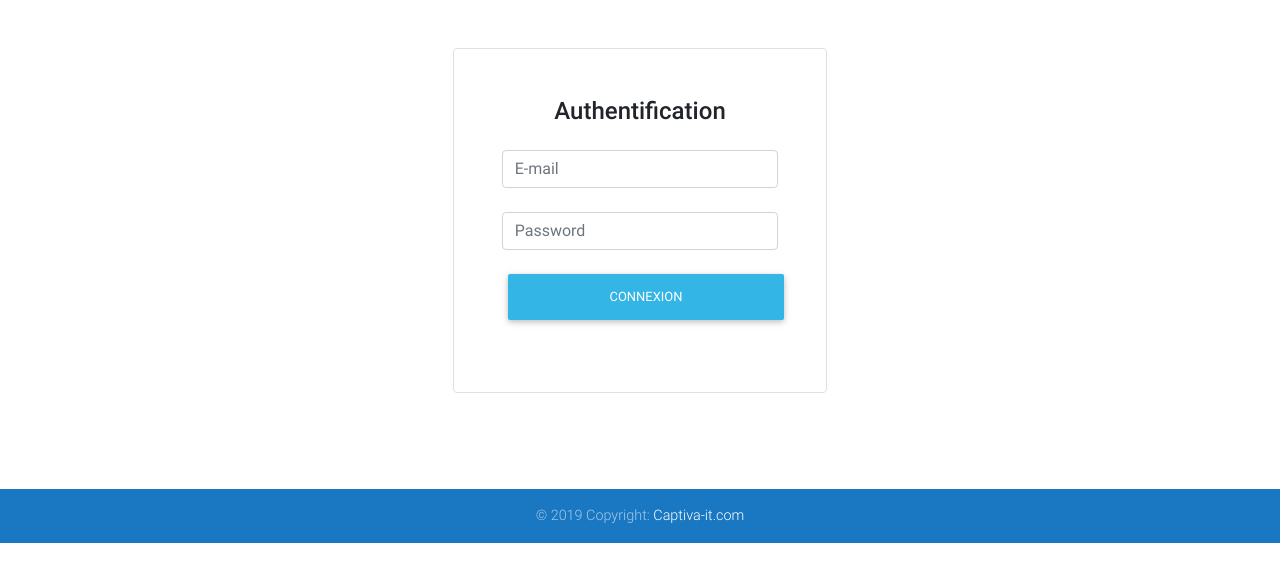
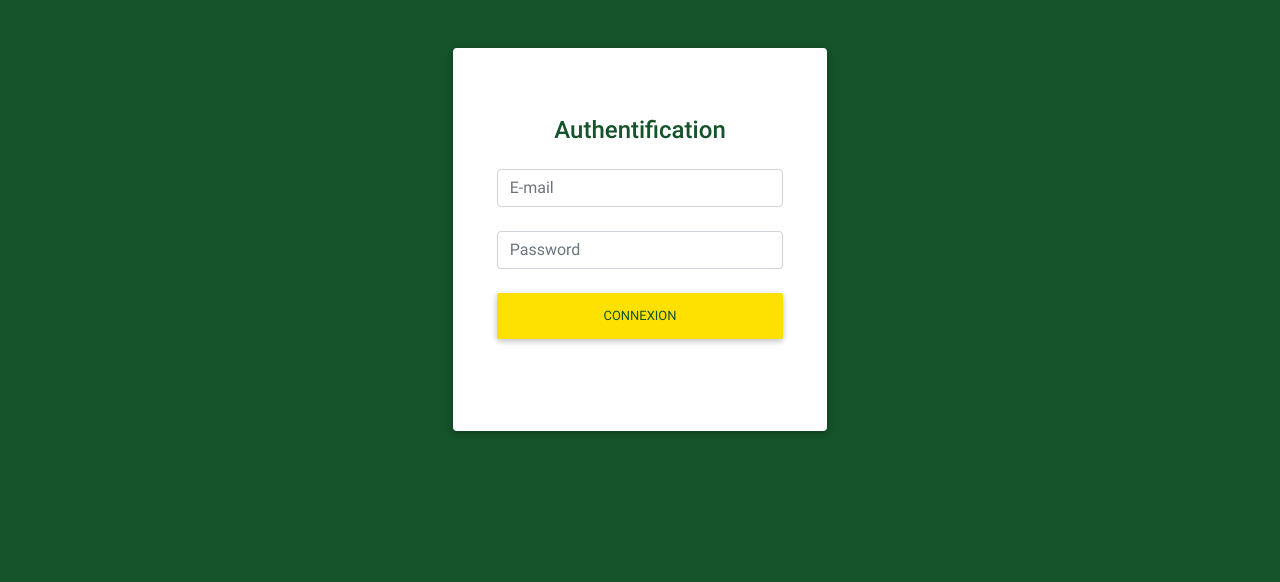
Before and after one commit to Captiva-IT/iTec-Template, a plain HTML site: page signin.html in a window 1280 px wide. Drawn offline with Linux system fonts and the light colour scheme.

Commit message:
Signin coloration ondemande

```diff
--- a/css/style.css
+++ b/css/style.css
@@ -1,6 +1,7 @@
 .view {
-    background: url("https://mdbootstrap.com/img/Photos/Others/img (40).jpg")no-repeat center center;
+    /* background: url("https://mdbootstrap.com/img/Photos/Others/img (40).jpg")no-repeat center center; */
     background-size: cover;
+    background-color: #15532a;
 }
 
 .notification{
@@ -33,7 +34,16 @@ body,
 }
 
 .navbar.navbar-dark .breadcrumb .nav-item.active>.nav-link, .navbar.navbar-dark .navbar-nav .nav-item.active>.nav-link{
-    background-color: #ffe100
+    background-color: #ffe100;
+    color: #15532a;
+}
+
+.btn-connexion{
+    background-color: #ffe100 !important;
+    color: #15532a;
+}
+.btn-info:not([disabled]):not(.disabled).active, .btn-info:not([disabled]):not(.disabled):active, .show>.btn-info.dropdown-toggle{
+    background-color: #ffe100 !important;
 }
 
 .cursor{
@@ -45,3 +55,7 @@ body,
     color: white;
     font-size: 30px;
 }
+
+.green-mac{
+    color: #15532a !important;
+}
--- a/signin.html
+++ b/signin.html
@@ -16,7 +16,7 @@
     <link href="css/style.css" rel="stylesheet">
 </head>
 
-<body>
+<body class="view">
 
     <!--Main Layout-->
     <main class="py-5 px-5">
@@ -26,20 +26,32 @@
             <div class="row mb-5 justify-content-around">
                 <!-- Default form login -->
                 <div class="col-lg-4 col-md-4">
-                    <form class="text-center rounded mb-0 border border-light p-5" action="#!">
+                    <!-- Card -->
+                    <div class="card">
+                        <!-- Card content -->
+                        <div class="card-body">
 
-                        <p class="h4 mb-4">Authentification</p>
+                            <form class="bg-white text-center  mb-0 px-4 py-5" action="#!">
+
+                                <p class="h4 mb-4"><span class="green-mac">Authentification</span></p>
 
                                 <!-- Email -->
-                        <input type="email" id="defaultLoginFormEmail" class="form-control mb-4" placeholder="E-mail">
+                                <input type="email" id="defaultLoginFormEmail" class="form-control mb-4"
+                                    placeholder="E-mail">
 
                                 <!-- Password -->
                                 <input type="password" id="defaultLoginFormPassword" class="form-control mb-4"
                                     placeholder="Password">
 
                                 <!-- Sign in button -->
-                        <button class="btn btn-info btn-block my-4" type="submit">Connexion</button>
+                                <button class="btn btn-connexion btn-block my-4 mx-0" type="submit">Connexion</button>
                             </form>
+
+                        </div>
+
+                    </div>
+                    <!-- Card -->
+
                 </div>
                 <!-- Default form login -->
 
@@ -47,18 +59,6 @@
         </div>
     </main>
     <!--Main Layout-->
-
-    <!-- Footer -->
-    <footer class="page-footer font-small blue">
-
-        <!-- Copyright -->
-        <div class="footer-copyright text-center py-3">© 2019 Copyright:
-            <a href="#"> Captiva-it.com</a>
-        </div>
-        <!-- Copyright -->
-
-    </footer>
-    <!-- Footer -->
 
     <!-- JQuery -->
     <script type="text/javascript" src="js/jquery-3.4.1.min.js"></script>
```
Lines whose indentation alone changed are shown as unchanged.
